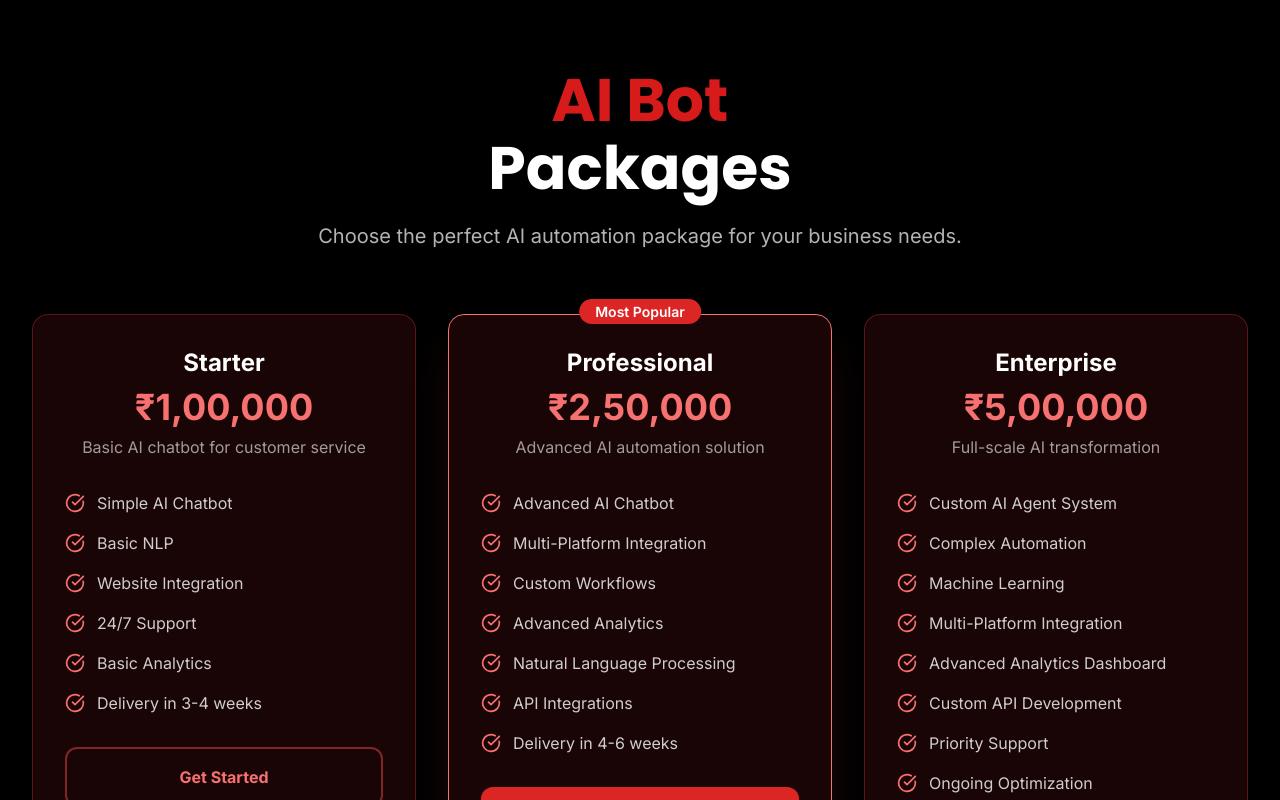
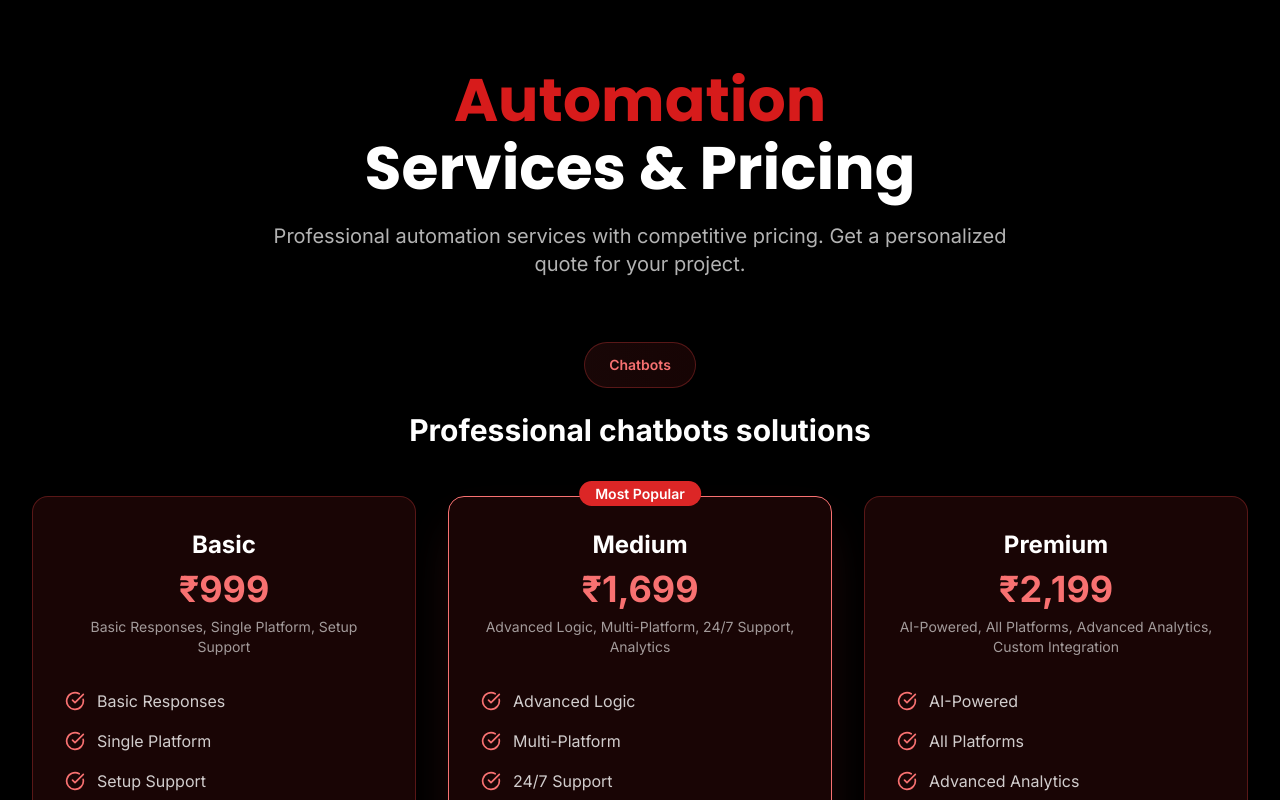
Before and after one commit to Catalystcrewcreators1/Catalyst-Crew, a React (Vite) app: page /services/ai-bot in a window 1280 px wide. Shown: the part 1820-2620 px from the top of the page. Built offline with nearby package versions, Linux system fonts and the light colour scheme.

Commit message:
Update AIBot pricing structure with comprehensive automation services categories

```diff
--- a/src/pages/AIBot.tsx
+++ b/src/pages/AIBot.tsx
@@ -37,47 +37,162 @@ const AIBot = () => {
   ];
 
   const packages = [
+    // Chatbots
     {
-      name: "Starter",
-      price: "₹1,00,000",
-      description: "Basic AI chatbot for customer service",
+      category: "Chatbots",
+      title: "Professional chatbots solutions",
+      items: [
+        {
+          name: "Basic",
+          price: "₹999",
+          description: "Basic Responses, Single Platform, Setup Support",
           features: [
-        "Simple AI Chatbot",
-        "Basic NLP",
-        "Website Integration",
-        "24/7 Support",
-        "Basic Analytics",
-        "Delivery in 3-4 weeks"
+            "Basic Responses",
+            "Single Platform",
+            "Setup Support"
           ]
         },
         {
-      name: "Professional",
-      price: "₹2,50,000",
-      description: "Advanced AI automation solution",
+          name: "Medium",
+          price: "₹1,699",
+          description: "Advanced Logic, Multi-Platform, 24/7 Support, Analytics",
           features: [
-        "Advanced AI Chatbot",
-        "Multi-Platform Integration",
-        "Custom Workflows",
-        "Advanced Analytics",
-        "Natural Language Processing",
-        "API Integrations",
-        "Delivery in 4-6 weeks"
+            "Advanced Logic",
+            "Multi-Platform",
+            "24/7 Support",
+            "Analytics"
           ],
           popular: true
         },
         {
-      name: "Enterprise",
-      price: "₹5,00,000",
-      description: "Full-scale AI transformation",
+          name: "Premium",
+          price: "₹2,199",
+          description: "AI-Powered, All Platforms, Advanced Analytics, Custom Integration",
           features: [
-        "Custom AI Agent System",
-        "Complex Automation",
-        "Machine Learning",
-        "Multi-Platform Integration",
-        "Advanced Analytics Dashboard",
-        "Custom API Development",
-        "Priority Support",
-        "Ongoing Optimization"
+            "AI-Powered",
+            "All Platforms",
+            "Advanced Analytics",
+            "Custom Integration"
+          ]
+        }
+      ]
+    },
+    // Website Bots
+    {
+      category: "Website Bots",
+      title: "Professional website bots solutions",
+      items: [
+        {
+          name: "Basic",
+          price: "₹999",
+          description: "Basic Automation, Single Website, Setup Support",
+          features: [
+            "Basic Automation",
+            "Single Website",
+            "Setup Support"
+          ]
+        },
+        {
+          name: "Medium",
+          price: "₹1,699",
+          description: "Advanced Automation, Multi-Website, 24/7 Support, Analytics",
+          features: [
+            "Advanced Automation",
+            "Multi-Website",
+            "24/7 Support",
+            "Analytics"
+          ]
+        },
+        {
+          name: "Premium",
+          price: "₹2,199",
+          description: "AI-Powered, Unlimited Websites, Advanced Analytics, Custom Integration",
+          features: [
+            "AI-Powered",
+            "Unlimited Websites",
+            "Advanced Analytics",
+            "Custom Integration"
+          ]
+        }
+      ]
+    },
+    // Email Automation
+    {
+      category: "Email Automation",
+      title: "Professional email automation solutions",
+      items: [
+        {
+          name: "Basic",
+          price: "₹499",
+          description: "Basic Sequences, 1000 Emails/Month, Templates",
+          features: [
+            "Basic Sequences",
+            "1000 Emails/Month",
+            "Templates"
+          ]
+        },
+        {
+          name: "Medium",
+          price: "₹649",
+          description: "Advanced Sequences, 5000 Emails/Month, Custom Templates, Analytics",
+          features: [
+            "Advanced Sequences",
+            "5000 Emails/Month",
+            "Custom Templates",
+            "Analytics"
+          ]
+        },
+        {
+          name: "Premium",
+          price: "₹849",
+          description: "Unlimited Sequences, Unlimited Emails, Custom Templates, Advanced Analytics, A/B Testing",
+          features: [
+            "Unlimited Sequences",
+            "Unlimited Emails",
+            "Custom Templates",
+            "Advanced Analytics",
+            "A/B Testing"
+          ]
+        }
+      ]
+    },
+    // Telegram Bots
+    {
+      category: "Telegram Bots",
+      title: "Professional telegram bots solutions",
+      items: [
+        {
+          name: "Basic",
+          price: "₹349",
+          description: "Basic Bot, Single Channel, Setup Support",
+          features: [
+            "Basic Bot",
+            "Single Channel",
+            "Setup Support"
+          ]
+        },
+        {
+          name: "Medium",
+          price: "₹449",
+          description: "Advanced Bot, Multi-Channel, 24/7 Support, Analytics",
+          features: [
+            "Advanced Bot",
+            "Multi-Channel",
+            "24/7 Support",
+            "Analytics"
+          ]
+        },
+        {
+          name: "Premium",
+          price: "₹649",
+          description: "AI-Powered, Unlimited Channels, Advanced Analytics, Custom Integration",
+          features: [
+            "AI-Powered",
+            "Unlimited Channels",
+            "Advanced Analytics",
+            "Custom Integration"
+          ]
+        }
       ]
     }
   ];
@@ -305,17 +420,31 @@ const AIBot = () => {
           <ScrollReveal>
             <div className="text-center mb-16">
               <h2 className="text-4xl md:text-6xl font-heading font-bold mb-6">
-                <span className="block mb-2" style={{ color: '#D71B1B' }}>AI Bot</span>
-                <span className="text-white">Packages</span>
+                <span className="block mb-2" style={{ color: '#D71B1B' }}>Automation</span>
+                <span className="text-white">Services & Pricing</span>
               </h2>
               <p className="text-xl text-white/70 max-w-3xl mx-auto">
-                Choose the perfect AI automation package for your business needs.
+                Professional automation services with competitive pricing. Get a personalized quote for your project.
               </p>
             </div>
           </ScrollReveal>
 
+          <div className="space-y-16">
+            {packages.map((category) => (
+              <div key={category.category}>
+                <ScrollReveal>
+                  <div className="text-center mb-12">
+                    <div className="inline-flex items-center px-6 py-3 bg-gradient-to-r from-red-500/10 to-red-600/10 border border-red-500/30 rounded-full mb-6 backdrop-blur-sm shadow-lg">
+                      <span className="text-sm font-semibold text-red-400">{category.category}</span>
+                    </div>
+                    <h3 className="text-2xl md:text-3xl font-bold text-white mb-2">
+                      {category.title}
+                    </h3>
+                  </div>
+                </ScrollReveal>
+
                 <div className="grid grid-cols-1 md:grid-cols-3 gap-8">
-            {packages.map((pkg, index) => (
+                  {category.items.map((pkg, index) => (
                     <ScrollReveal key={pkg.name} delay={index * 0.1}>
                       <motion.div
                         whileHover={{ scale: 1.05, y: -8 }}
@@ -334,9 +463,9 @@ const AIBot = () => {
                         )}
 
                         <div className="text-center mb-8">
-                    <h3 className="text-2xl font-bold text-white mb-2">{pkg.name}</h3>
+                          <h4 className="text-2xl font-bold text-white mb-2">{pkg.name}</h4>
                           <div className="text-4xl font-bold text-red-400 mb-2">{pkg.price}</div>
-                    <p className="text-white/60">{pkg.description}</p>
+                          <p className="text-white/60 text-sm">{pkg.description}</p>
                         </div>
 
                         <ul className="space-y-4 mb-8">
@@ -357,10 +486,13 @@ const AIBot = () => {
                               : 'border-2 border-red-500/50 text-red-400 hover:bg-red-600 hover:text-white'
                           }`}
                         >
-                    Get Started
+                          Get Quote
                         </motion.button>
                       </motion.div>
                     </ScrollReveal>
+                  ))}
+                </div>
+              </div>
             ))}
           </div>
         </div>
@@ -429,18 +561,18 @@ const AIBot = () => {
         <div className="max-w-4xl mx-auto px-4 sm:px-6 lg:px-8 text-center">
           <ScrollReveal>
             <h2 className="text-4xl md:text-6xl font-heading font-bold mb-6">
-              <span className="block mb-2" style={{ color: '#D71B1B' }}>Ready to Automate</span>
-              <span className="text-white">with AI?</span>
+              <span className="block mb-2" style={{ color: '#D71B1B' }}>Ready to Get</span>
+              <span className="text-white">Your Quote?</span>
             </h2>
             <p className="text-xl text-white/70 mb-12 max-w-2xl mx-auto">
-              Let's discuss your automation needs and create intelligent solutions for your business.
+              Get a personalized quote for your automation project. Let's create intelligent solutions for your business.
             </p>
             <motion.div whileHover={{ scale: 1.05 }} whileTap={{ scale: 0.95 }}>
               <Link
                 to="/contact"
                 className="inline-flex items-center space-x-3 bg-red-600 hover:bg-red-700 text-white px-10 py-5 rounded-2xl font-bold text-lg transition-all duration-300 shadow-2xl shadow-red-600/25"
               >
-                <span>Get Started</span>
+                <span>Get Quote</span>
                 <ArrowLeft className="w-6 h-6 rotate-180" />
               </Link>
             </motion.div>
```
Lines whose indentation alone changed are shown as unchanged.
